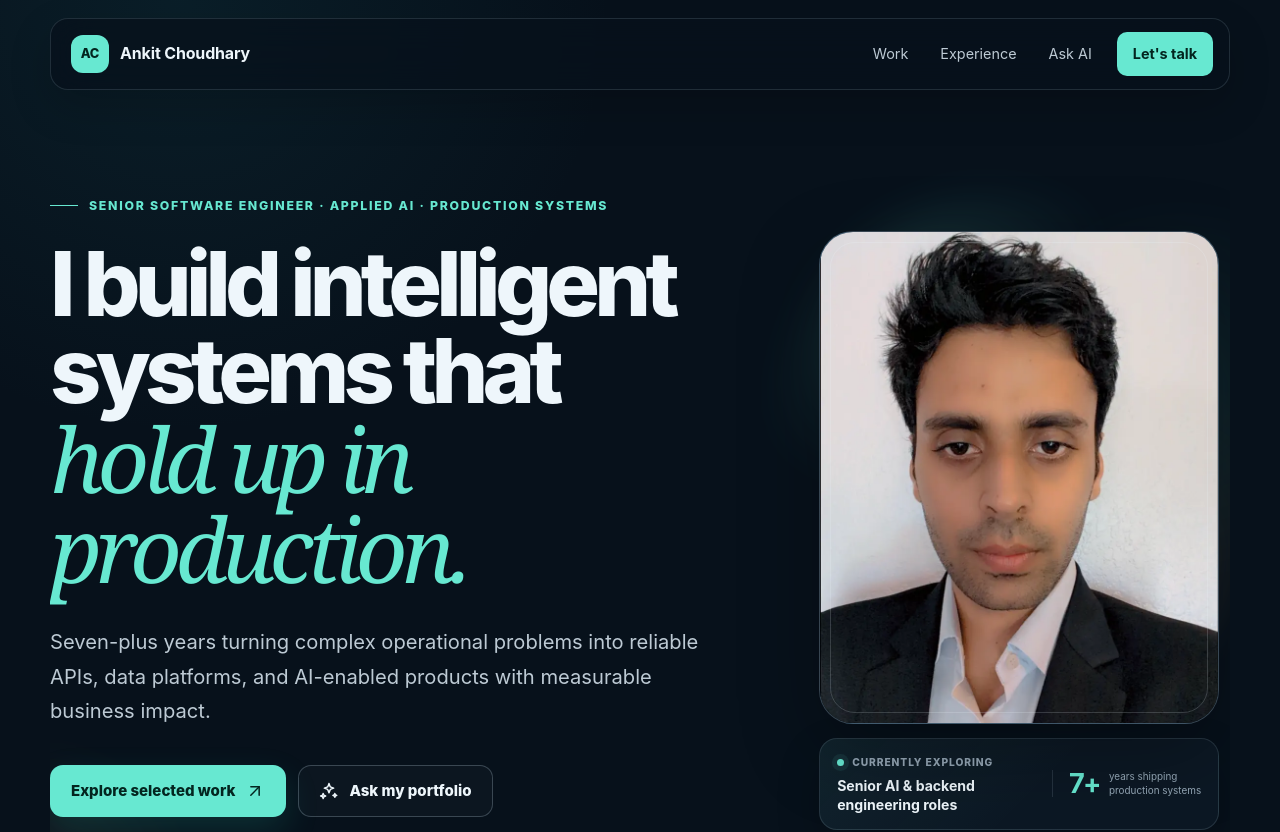
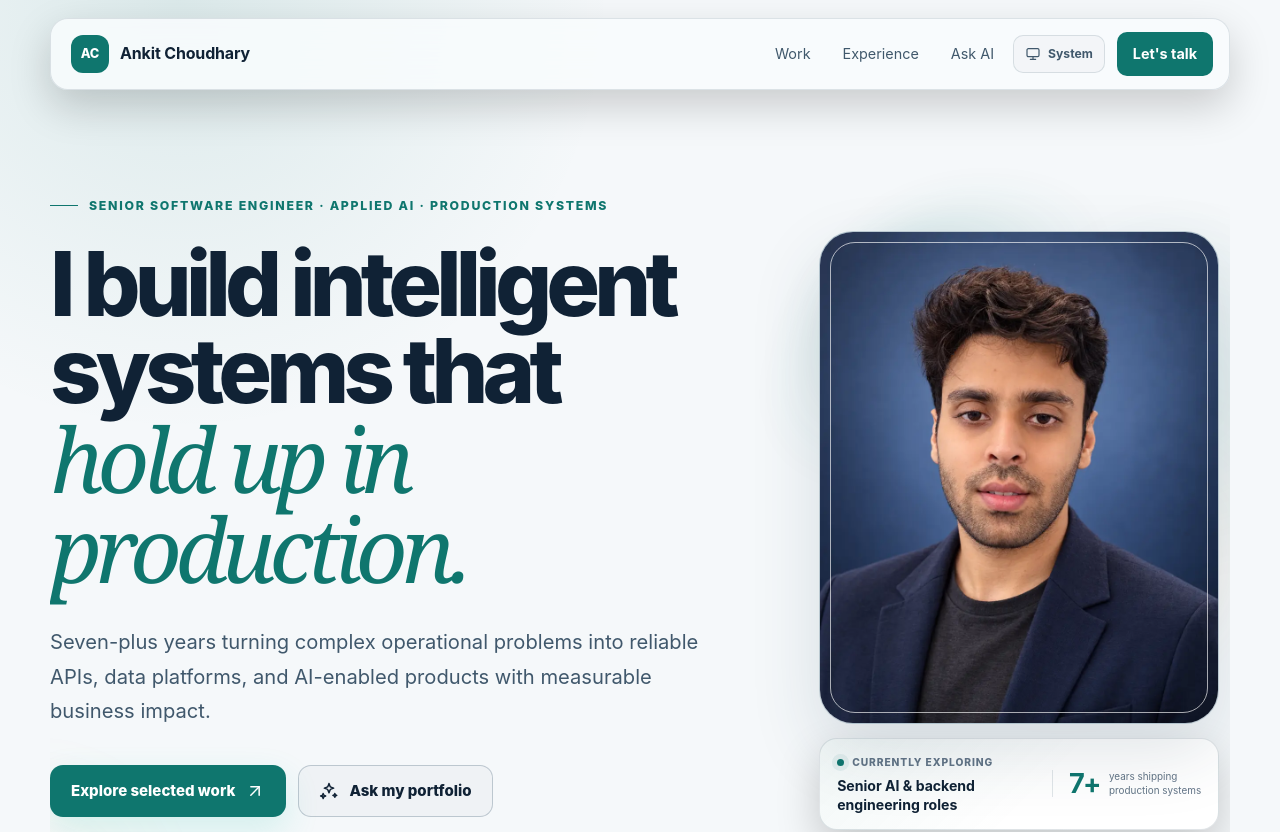
Before and after one commit to ankit180396/ankit-portfolio, a Next.js app: page / in a window 1280 px wide. Shown: the top 832 px of the page. Built offline with nearby package versions, Linux system fonts and the light colour scheme.

Commit message:
Add adaptive theming and a professional portrait
Follow the visitor's system preference by default, provide a saved manual override, and use one optimized recruiter-ready portrait across themes.

```diff
--- a/app/globals.css
+++ b/app/globals.css
@@ -1,4 +1,5 @@
 :root {
+  color-scheme: dark;
   --ink: #eef6fb;
   --muted: #96a8b7;
   --muted-strong: #bdcad4;
@@ -9,15 +10,63 @@
   --line-strong: rgba(191, 216, 231, 0.25);
   --accent: #67e8d1;
   --accent-strong: #25c8ae;
-  --accent-soft: rgba(103, 232, 209, 0.12);
+  --accent-rgb: 103, 232, 209;
+  --accent-soft: rgba(var(--accent-rgb), 0.12);
   --warm: #ffcb86;
   --background: #07111b;
+  --on-accent: #03251f;
+  --on-accent-muted: rgba(3, 37, 31, 0.67);
+  --body-glow: rgba(26, 100, 111, 0.16);
+  --header-background: rgba(7, 17, 27, 0.78);
+  --hover-fill: rgba(255, 255, 255, 0.05);
+  --subtle-fill: rgba(255, 255, 255, 0.025);
+  --card-sheen: rgba(255, 255, 255, 0.025);
+  --portrait-background: linear-gradient(155deg, #173247, #09141f 70%);
+  --portrait-inset: rgba(238, 246, 251, 0.17);
+  --input-background: #07111b;
+  --placeholder: #657988;
+  --contact-background:
+    radial-gradient(circle at 95% 5%, rgba(var(--accent-rgb), 0.14), transparent 24rem),
+    linear-gradient(135deg, #102637, #0b1722 68%);
   --max-width: 1180px;
   --radius-lg: 28px;
   --radius-md: 18px;
   --shadow: 0 28px 80px rgba(0, 0, 0, 0.28);
 }
 
+[data-theme="light"] {
+  color-scheme: light;
+  --ink: #102235;
+  --muted: #627486;
+  --muted-strong: #40586c;
+  --surface: #ffffff;
+  --surface-raised: #f2f8fa;
+  --surface-soft: #eaf2f5;
+  --line: rgba(24, 59, 82, 0.13);
+  --line-strong: rgba(24, 59, 82, 0.23);
+  --accent: #0f766e;
+  --accent-strong: #0d9488;
+  --accent-rgb: 15, 118, 110;
+  --accent-soft: rgba(15, 118, 110, 0.09);
+  --warm: #92520e;
+  --background: #f5f8fa;
+  --on-accent: #ffffff;
+  --on-accent-muted: rgba(255, 255, 255, 0.76);
+  --body-glow: rgba(15, 118, 110, 0.11);
+  --header-background: rgba(249, 252, 253, 0.86);
+  --hover-fill: rgba(15, 118, 110, 0.07);
+  --subtle-fill: rgba(15, 34, 53, 0.025);
+  --card-sheen: rgba(15, 34, 53, 0.018);
+  --portrait-background: linear-gradient(155deg, #dbe9ef, #edf4f7 70%);
+  --portrait-inset: rgba(255, 255, 255, 0.64);
+  --input-background: #ffffff;
+  --placeholder: #708394;
+  --contact-background:
+    radial-gradient(circle at 95% 5%, rgba(15, 118, 110, 0.13), transparent 24rem),
+    linear-gradient(135deg, #e7f2f4, #f8fbfc 68%);
+  --shadow: 0 28px 70px rgba(34, 66, 84, 0.14);
+}
+
 * {
   box-sizing: border-box;
 }
@@ -29,12 +78,13 @@ html {
 body {
   margin: 0;
   background:
-    radial-gradient(circle at 14% 0%, rgba(26, 100, 111, 0.16), transparent 27rem),
+    radial-gradient(circle at 14% 0%, var(--body-glow), transparent 27rem),
     var(--background);
   color: var(--ink);
   font-family: Inter, ui-sans-serif, system-ui, -apple-system, BlinkMacSystemFont, "Segoe UI", sans-serif;
   line-height: 1.6;
   text-rendering: optimizeLegibility;
+  transition: color 180ms ease, background-color 180ms ease;
 }
 
 a {
@@ -61,7 +111,7 @@ textarea:focus-visible {
 
 ::selection {
   background: var(--accent);
-  color: #03251f;
+  color: var(--on-accent);
 }
 
 .srOnly {
@@ -90,7 +140,7 @@ textarea:focus-visible {
   gap: 20px;
   border: 1px solid var(--line);
   border-radius: 18px;
-  background: rgba(7, 17, 27, 0.78);
+  background: var(--header-background);
   backdrop-filter: blur(18px);
   box-shadow: 0 16px 42px rgba(0, 0, 0, 0.18);
 }
@@ -111,7 +161,7 @@ textarea:focus-visible {
   place-items: center;
   border-radius: 12px;
   background: var(--accent);
-  color: #03251f;
+  color: var(--on-accent);
   font-size: 0.8rem;
   font-weight: 800;
   letter-spacing: -0.02em;
@@ -133,20 +183,47 @@ textarea:focus-visible {
 
 .siteHeader nav a:hover {
   color: var(--ink);
-  background: rgba(255, 255, 255, 0.05);
+  background: var(--hover-fill);
 }
 
 .siteHeader nav .navContact {
   margin-left: 6px;
   padding-inline: 16px;
-  color: #03251f;
+  color: var(--on-accent);
   background: var(--accent);
   font-weight: 750;
 }
 
 .siteHeader nav .navContact:hover {
-  color: #03251f;
-  background: #8af1df;
+  color: var(--on-accent);
+  background: var(--accent-strong);
+}
+
+.themeToggle {
+  min-height: 38px;
+  padding: 0 11px;
+  display: inline-flex;
+  align-items: center;
+  gap: 7px;
+  border: 1px solid var(--line);
+  border-radius: 10px;
+  background: var(--subtle-fill);
+  color: var(--muted-strong);
+  cursor: pointer;
+  font-size: 0.76rem;
+  font-weight: 750;
+  transition: color 180ms ease, border-color 180ms ease, background 180ms ease;
+}
+
+.themeToggle svg {
+  width: 16px;
+  height: 16px;
+}
+
+.themeToggle:hover {
+  border-color: rgba(var(--accent-rgb), 0.4);
+  background: var(--accent-soft);
+  color: var(--accent);
 }
 
 .hero {
@@ -170,7 +247,7 @@ textarea:focus-visible {
   height: 420px;
   right: -160px;
   top: 90px;
-  background: radial-gradient(circle, rgba(103, 232, 209, 0.15), transparent 66%);
+  background: radial-gradient(circle, rgba(var(--accent-rgb), 0.15), transparent 66%);
 }
 
 .heroGlowTwo {
@@ -260,13 +337,13 @@ textarea:focus-visible {
 
 .primaryButton {
   background: var(--accent);
-  color: #03251f;
+  color: var(--on-accent);
   box-shadow: 0 14px 34px rgba(37, 200, 174, 0.16);
 }
 
 .secondaryButton {
   border-color: var(--line-strong);
-  background: rgba(255, 255, 255, 0.025);
+  background: var(--subtle-fill);
   color: var(--ink);
 }
 
@@ -276,7 +353,7 @@ textarea:focus-visible {
 }
 
 .secondaryButton:hover {
-  border-color: rgba(103, 232, 209, 0.48);
+  border-color: rgba(var(--accent-rgb), 0.48);
   background: var(--accent-soft);
 }
 
@@ -296,7 +373,7 @@ textarea:focus-visible {
   flex: 0 0 auto;
   border-radius: 50%;
   background: var(--accent);
-  box-shadow: 0 0 0 6px rgba(103, 232, 209, 0.08);
+  box-shadow: 0 0 0 6px rgba(var(--accent-rgb), 0.08);
 }
 
 .heroVisual {
@@ -321,7 +398,7 @@ textarea:focus-visible {
   z-index: -1;
   border-radius: 48% 52% 45% 55%;
   background:
-    radial-gradient(circle at 26% 18%, rgba(103, 232, 209, 0.2), transparent 38%),
+    radial-gradient(circle at 26% 18%, rgba(var(--accent-rgb), 0.2), transparent 38%),
     radial-gradient(circle at 78% 78%, rgba(255, 203, 134, 0.11), transparent 42%);
   filter: blur(22px);
   opacity: 0.78;
@@ -333,7 +410,7 @@ textarea:focus-visible {
   aspect-ratio: 0.812;
   border: 1px solid var(--line-strong);
   border-radius: 34px;
-  background: linear-gradient(155deg, #173247, #09141f 70%);
+  background: var(--portrait-background);
   box-shadow: var(--shadow);
   overflow: hidden;
   isolation: isolate;
@@ -345,7 +422,7 @@ textarea:focus-visible {
   position: absolute;
   inset: 10px;
   z-index: 3;
-  border: 1px solid rgba(238, 246, 251, 0.17);
+  border: 1px solid var(--portrait-inset);
   border-radius: 25px;
   pointer-events: none;
 }
@@ -369,7 +446,7 @@ textarea:focus-visible {
   border: 1px solid var(--line);
   border-radius: 18px;
   background:
-    linear-gradient(135deg, rgba(103, 232, 209, 0.055), transparent 56%),
+    linear-gradient(135deg, rgba(var(--accent-rgb), 0.055), transparent 56%),
     var(--surface);
   box-shadow: 0 18px 44px rgba(0, 0, 0, 0.2);
 }
@@ -397,7 +474,7 @@ textarea:focus-visible {
   height: 7px;
   border-radius: 50%;
   background: var(--accent);
-  box-shadow: 0 0 0 5px rgba(103, 232, 209, 0.08);
+  box-shadow: 0 0 0 5px rgba(var(--accent-rgb), 0.08);
 }
 
 .portraitIdentity strong {
@@ -433,8 +510,8 @@ textarea:focus-visible {
 @media (hover: hover) {
   .portraitCard:hover .portraitFrame {
     transform: translateY(-5px);
-    border-color: rgba(103, 232, 209, 0.48);
-    box-shadow: 0 34px 96px rgba(0, 0, 0, 0.38), 0 0 56px rgba(103, 232, 209, 0.1);
+    border-color: rgba(var(--accent-rgb), 0.48);
+    box-shadow: 0 34px 96px rgba(0, 0, 0, 0.38), 0 0 56px rgba(var(--accent-rgb), 0.1);
   }
 
   .portraitCard:hover .portraitFrame img {
@@ -538,14 +615,14 @@ textarea:focus-visible {
   border: 1px solid var(--line);
   border-radius: var(--radius-md);
   background:
-    linear-gradient(145deg, rgba(255, 255, 255, 0.025), transparent 52%),
+    linear-gradient(145deg, var(--card-sheen), transparent 52%),
     var(--surface);
   transition: transform 220ms ease, border-color 220ms ease, background 220ms ease;
 }
 
 .focusCard:hover {
   transform: translateY(-5px);
-  border-color: rgba(103, 232, 209, 0.34);
+  border-color: rgba(var(--accent-rgb), 0.34);
   background: var(--surface-raised);
 }
 
@@ -555,7 +632,7 @@ textarea:focus-visible {
   margin-bottom: auto;
   display: grid;
   place-items: center;
-  border: 1px solid rgba(103, 232, 209, 0.27);
+  border: 1px solid rgba(var(--accent-rgb), 0.27);
   border-radius: 14px;
   background: var(--accent-soft);
   color: var(--accent);
@@ -600,7 +677,7 @@ textarea:focus-visible {
   border: 1px solid var(--line);
   border-radius: 999px;
   color: var(--muted-strong);
-  background: rgba(255, 255, 255, 0.025);
+  background: var(--subtle-fill);
   font-size: 0.69rem;
   white-space: nowrap;
 }
@@ -633,12 +710,12 @@ textarea:focus-visible {
 }
 
 .filterButtonActive {
-  color: #03251f;
+  color: var(--on-accent);
   background: var(--accent);
 }
 
 .filterButtonActive:hover {
-  color: #03251f;
+  color: var(--on-accent);
 }
 
 .projectGrid {
@@ -661,13 +738,13 @@ textarea:focus-visible {
 
 .projectCard:hover {
   transform: translateY(-4px);
-  border-color: rgba(103, 232, 209, 0.32);
+  border-color: rgba(var(--accent-rgb), 0.32);
   box-shadow: var(--shadow);
 }
 
 .projectCardFeatured {
   background:
-    radial-gradient(circle at 90% 0%, rgba(103, 232, 209, 0.1), transparent 18rem),
+    radial-gradient(circle at 90% 0%, rgba(var(--accent-rgb), 0.1), transparent 18rem),
     var(--surface-raised);
 }
 
@@ -697,7 +774,7 @@ textarea:focus-visible {
   margin: 0 0 24px;
   padding: 15px 17px;
   border-left: 2px solid var(--accent);
-  background: rgba(103, 232, 209, 0.055);
+  background: rgba(var(--accent-rgb), 0.055);
 }
 
 .projectOutcome > span {
@@ -817,7 +894,7 @@ textarea:focus-visible {
   padding: 28px;
   border-right: 1px solid var(--line);
   border-bottom: 1px solid var(--line);
-  background: rgba(255, 255, 255, 0.01);
+  background: var(--card-sheen);
 }
 
 .skillGroup > span {
@@ -845,7 +922,7 @@ textarea:focus-visible {
 .skillGroup li::before {
   content: "↳";
   margin-right: 8px;
-  color: rgba(103, 232, 209, 0.52);
+  color: rgba(var(--accent-rgb), 0.52);
 }
 
 .educationBand {
@@ -919,10 +996,10 @@ textarea:focus-visible {
 
 .chatShell {
   overflow: hidden;
-  border: 1px solid rgba(103, 232, 209, 0.3);
+  border: 1px solid rgba(var(--accent-rgb), 0.3);
   border-radius: 24px;
   background:
-    linear-gradient(160deg, rgba(103, 232, 209, 0.06), transparent 38%),
+    linear-gradient(160deg, rgba(var(--accent-rgb), 0.06), transparent 38%),
     var(--surface);
   box-shadow: var(--shadow);
 }
@@ -935,7 +1012,7 @@ textarea:focus-visible {
   justify-content: space-between;
   gap: 16px;
   border-bottom: 1px solid var(--line);
-  background: rgba(255, 255, 255, 0.018);
+  background: var(--subtle-fill);
 }
 
 .chatIdentity {
@@ -951,7 +1028,7 @@ textarea:focus-visible {
   place-items: center;
   border-radius: 12px;
   background: var(--accent);
-  color: #03251f;
+  color: var(--on-accent);
 }
 
 .chatIdentity div {
@@ -984,7 +1061,7 @@ textarea:focus-visible {
   height: 6px;
   border-radius: 50%;
   background: var(--accent);
-  box-shadow: 0 0 0 4px rgba(103, 232, 209, 0.08);
+  box-shadow: 0 0 0 4px rgba(var(--accent-rgb), 0.08);
 }
 
 .chatMessages {
@@ -995,7 +1072,7 @@ textarea:focus-visible {
   flex-direction: column;
   gap: 12px;
   overflow-y: auto;
-  scrollbar-color: rgba(103, 232, 209, 0.3) transparent;
+  scrollbar-color: rgba(var(--accent-rgb), 0.3) transparent;
 }
 
 .assistantMessage,
@@ -1016,7 +1093,7 @@ textarea:focus-visible {
   align-self: flex-end;
   border-bottom-right-radius: 4px;
   background: var(--accent);
-  color: #03251f;
+  color: var(--on-accent);
 }
 
 .messageRole {
@@ -1030,7 +1107,7 @@ textarea:focus-visible {
 }
 
 .userMessage .messageRole {
-  color: rgba(3, 37, 31, 0.67);
+  color: var(--on-accent-muted);
 }
 
 .assistantMessage p,
@@ -1077,6 +1154,12 @@ textarea:focus-visible {
   font-size: 0.74rem;
 }
 
+[data-theme="light"] .chatError {
+  border-color: rgba(176, 42, 42, 0.22);
+  background: rgba(176, 42, 42, 0.07);
+  color: #9c2424;
+}
+
 .suggestionGrid {
   display: grid;
   grid-template-columns: 1fr 1fr;
@@ -1088,7 +1171,7 @@ textarea:focus-visible {
   padding: 10px 11px;
   border: 1px solid var(--line);
   border-radius: 10px;
-  background: rgba(255, 255, 255, 0.015);
+  background: var(--subtle-fill);
   color: var(--muted-strong);
   cursor: pointer;
   text-align: left;
@@ -1098,7 +1181,7 @@ textarea:focus-visible {
 }
 
 .suggestionGrid button:hover {
-  border-color: rgba(103, 232, 209, 0.4);
+  border-color: rgba(var(--accent-rgb), 0.4);
   background: var(--accent-soft);
   color: var(--ink);
 }
@@ -1111,12 +1194,12 @@ textarea:focus-visible {
   gap: 8px;
   border: 1px solid var(--line-strong);
   border-radius: 14px;
-  background: #07111b;
+  background: var(--input-background);
 }
 
 .chatForm:focus-within {
-  border-color: rgba(103, 232, 209, 0.58);
-  box-shadow: 0 0 0 3px rgba(103, 232, 209, 0.07);
+  border-color: rgba(var(--accent-rgb), 0.58);
+  box-shadow: 0 0 0 3px rgba(var(--accent-rgb), 0.07);
 }
 
 .chatForm textarea {
@@ -1133,7 +1216,7 @@ textarea:focus-visible {
 }
 
 .chatForm textarea::placeholder {
-  color: #657988;
+  color: var(--placeholder);
 }
 
 .chatForm button {
@@ -1145,7 +1228,7 @@ textarea:focus-visible {
   border: 0;
   border-radius: 10px;
   background: var(--accent);
-  color: #03251f;
+  color: var(--on-accent);
   cursor: pointer;
 }
 
@@ -1156,7 +1239,7 @@ textarea:focus-visible {
 
 .chatDisclaimer {
   margin: 9px 16px 15px;
-  color: #657988;
+  color: var(--placeholder);
   font-size: 0.59rem;
   text-align: center;
 }
@@ -1165,11 +1248,9 @@ textarea:focus-visible {
   width: min(calc(100% - 36px), var(--max-width));
   margin: 150px auto 0;
   padding: clamp(40px, 7vw, 78px);
-  border: 1px solid rgba(103, 232, 209, 0.3);
+  border: 1px solid rgba(var(--accent-rgb), 0.3);
   border-radius: 34px;
-  background:
-    radial-gradient(circle at 95% 5%, rgba(103, 232, 209, 0.14), transparent 24rem),
-    linear-gradient(135deg, #102637, #0b1722 68%);
+  background: var(--contact-background);
   box-shadow: var(--shadow);
 }
 
@@ -1223,7 +1304,7 @@ footer > div:last-child a {
 }
 
 footer > div:last-child a:hover {
-  border-color: rgba(103, 232, 209, 0.45);
+  border-color: rgba(var(--accent-rgb), 0.45);
   color: var(--accent);
 }
 
@@ -1335,6 +1416,16 @@ footer > div:last-child a:hover {
 
   .siteHeader nav .navContact {
     padding: 8px 13px;
+  }
+
+  .themeToggle {
+    width: 40px;
+    padding: 0;
+    justify-content: center;
+  }
+
+  .themeToggle span {
+    display: none;
   }
 
   .hero,
--- a/app/page.tsx
+++ b/app/page.tsx
@@ -11,6 +11,7 @@ import {
   Sparkles,
 } from "@/components/icons";
 import { ProjectExplorer } from "@/components/project-explorer";
+import { ThemeToggle } from "@/components/theme-toggle";
 import { experience, focusAreas, impactStats, skillGroups } from "@/lib/profile";
 
 const focusIcons = [Brain, Code, Database];
@@ -50,6 +51,7 @@ export default function Home() {
           <a href="#work">Work</a>
           <a href="#experience">Experience</a>
           <a href="#assistant">Ask AI</a>
+          <ThemeToggle />
           <a className="navContact" href="mailto:ankit.er1803@gmail.com">
             Let&apos;s talk
           </a>
@@ -89,7 +91,7 @@ export default function Home() {
             <figure className="portraitCard">
               <div className="portraitFrame">
                 <Image
-                  src="/ankit-headshot.webp"
+                  src="/ankit-headshot-v2.webp"
                   alt="Ankit Choudhary"
                   fill
                   priority
--- a/components/icons.tsx
+++ b/components/icons.tsx
@@ -102,3 +102,37 @@ export function Send(props: IconProps) {
     </svg>
   );
 }
+
+export function Monitor(props: IconProps) {
+  return (
+    <svg {...baseProps} {...props}>
+      <rect x="3" y="4" width="18" height="12" rx="2" />
+      <path d="M8 20h8" />
+      <path d="M12 16v4" />
+    </svg>
+  );
+}
+
+export function Sun(props: IconProps) {
+  return (
+    <svg {...baseProps} {...props}>
+      <circle cx="12" cy="12" r="4" />
+      <path d="M12 2v2" />
+      <path d="M12 20v2" />
+      <path d="m4.93 4.93 1.42 1.42" />
+      <path d="m17.66 17.66 1.41 1.41" />
+      <path d="M2 12h2" />
+      <path d="M20 12h2" />
+      <path d="m6.34 17.66-1.41 1.41" />
+      <path d="m19.07 4.93-1.41 1.42" />
+    </svg>
+  );
+}
+
+export function Moon(props: IconProps) {
+  return (
+    <svg {...baseProps} {...props}>
+      <path d="M21 12.8A9 9 0 1 1 11.2 3 7 7 0 0 0 21 12.8Z" />
+    </svg>
+  );
+}
--- /dev/null
+++ b/components/theme-toggle.tsx
@@ -0,0 +1,69 @@
+"use client";
+
+import { useLayoutEffect, useState } from "react";
+import { Monitor, Moon, Sun } from "@/components/icons";
+
+type ThemePreference = "system" | "light" | "dark";
+
+const storageKey = "portfolio-theme-v1";
+const order: ThemePreference[] = ["system", "light", "dark"];
+
+function readPreference(): ThemePreference {
+  const saved = window.localStorage.getItem(storageKey);
+  return saved === "light" || saved === "dark" ? saved : "system";
+}
+
+function applyPreference(preference: ThemePreference) {
+  const resolved =
+    preference === "system"
+      ? window.matchMedia("(prefers-color-scheme: dark)").matches
+        ? "dark"
+        : "light"
+      : preference;
+
+  document.documentElement.dataset.theme = resolved;
+  document.documentElement.dataset.themePreference = preference;
+  document.documentElement.style.colorScheme = resolved;
+}
+
+export function ThemeToggle() {
+  const [preference, setPreference] = useState<ThemePreference>("system");
+
+  useLayoutEffect(() => {
+    const saved = readPreference();
+    const media = window.matchMedia("(prefers-color-scheme: dark)");
+    const handleSystemChange = () => {
+      if (readPreference() === "system") applyPreference("system");
+    };
+
+    setPreference(saved);
+    applyPreference(saved);
+    media.addEventListener("change", handleSystemChange);
+    return () => media.removeEventListener("change", handleSystemChange);
+  }, []);
+
+  const nextPreference = order[(order.indexOf(preference) + 1) % order.length];
+  const label = preference[0].toUpperCase() + preference.slice(1);
+  const nextLabel = nextPreference[0].toUpperCase() + nextPreference.slice(1);
+  const Icon = preference === "light" ? Sun : preference === "dark" ? Moon : Monitor;
+
+  function cycleTheme() {
+    if (nextPreference === "system") window.localStorage.removeItem(storageKey);
+    else window.localStorage.setItem(storageKey, nextPreference);
+    setPreference(nextPreference);
+    applyPreference(nextPreference);
+  }
+
+  return (
+    <button
+      className="themeToggle"
+      type="button"
+      onClick={cycleTheme}
+      aria-label={`Theme: ${label}. Switch to ${nextLabel}`}
+      title={`Theme: ${label}. Switch to ${nextLabel}`}
+    >
+      <Icon />
+      <span>{label}</span>
+    </button>
+  );
+}
```
Also changed, not shown: app/layout.tsx (+11 -1 lines), public/ankit-headshot-v2.webp (added).
